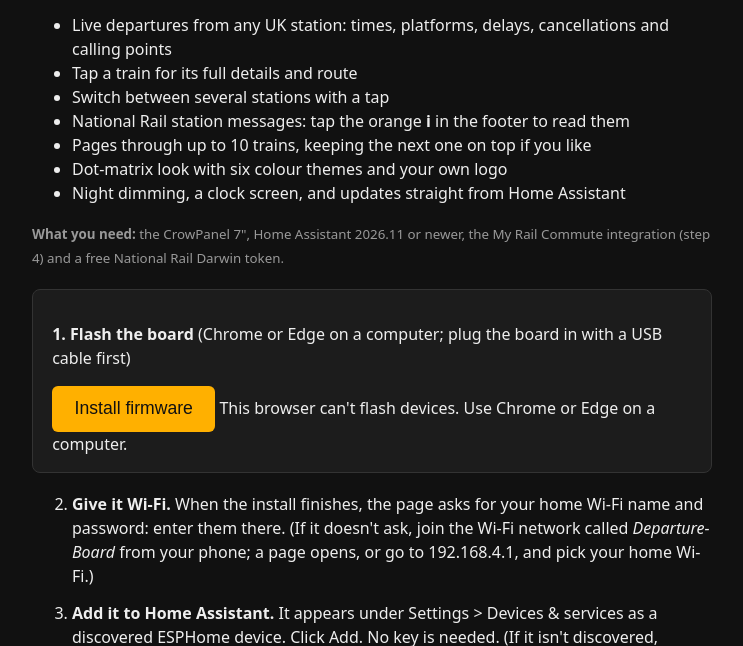
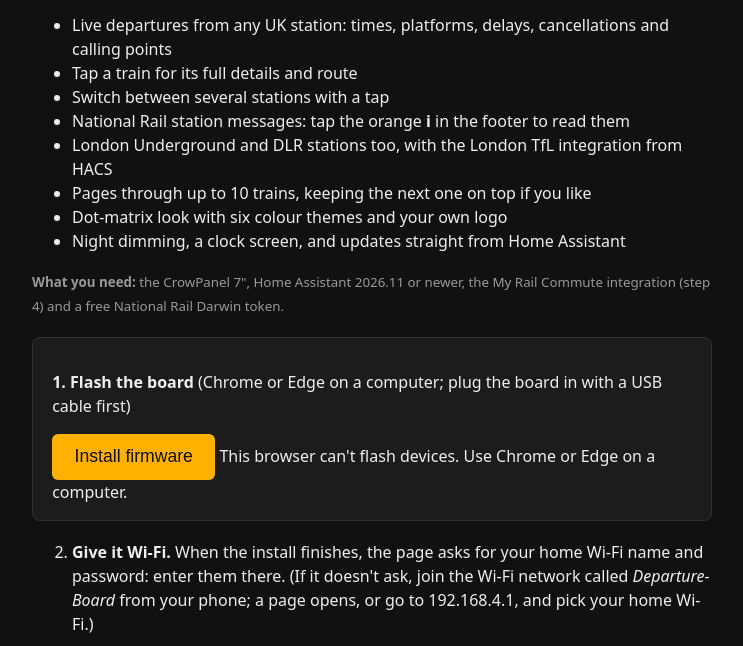
Before and after one commit to GrimmNorth/departure-board, a plain HTML site: page index.html in a window 1280 px wide. Shown: the part 152-798 px from the top of the page, without its empty margins (268-1011 px from the left). Drawn offline with Linux system fonts and the light colour scheme.

Commit message:
2.0.0: London Underground and DLR support
- Tube / DLR stations from the London TfL integration, as extra stations in the blueprint
- Countdown, Arriving, line and live position on each train, tunnel logo, TfL custom logo
- Lines at the same station merged; line colour markers (switchable); line status via the footer "i"
- Data source sensor
- Headings: "Expected", and "Destination (all call at X)" on routes

Co-Authored-By: Claude Opus 5.5 <noreply@anthropic.com>
Claude-Session: https://claude.ai/code/session_01WrZHt64CFv6az5pPo6xZKM

```diff
--- a/index.html
+++ b/index.html
@@ -23,6 +23,7 @@
   <li>Tap a train for its full details and route</li>
   <li>Switch between several stations with a tap</li>
   <li>National Rail station messages: tap the orange <strong>i</strong> in the footer to read them</li>
+  <li>London Underground and DLR stations too, with the London TfL integration from HACS</li>
   <li>Pages through up to 10 trains, keeping the next one on top if you like</li>
   <li>Dot-matrix look with six colour themes and your own logo</li>
   <li>Night dimming, a clock screen, and updates straight from Home Assistant</li>
```
Also changed, not shown: 4 other files.
